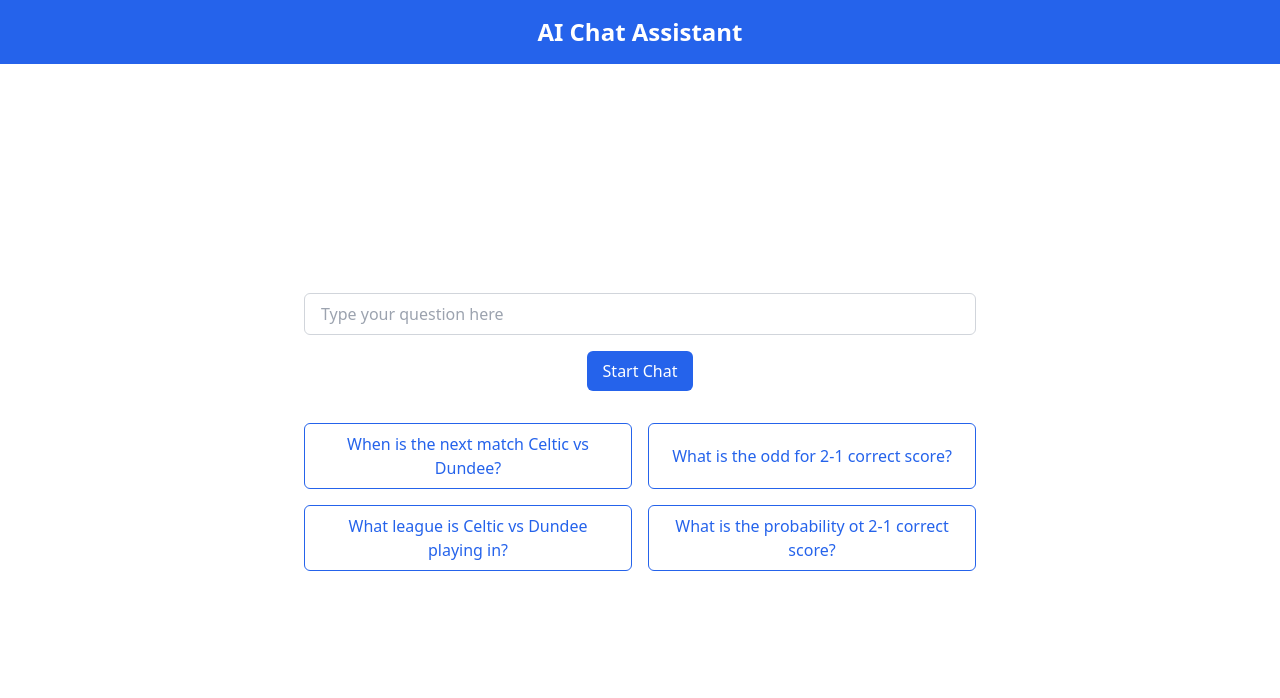
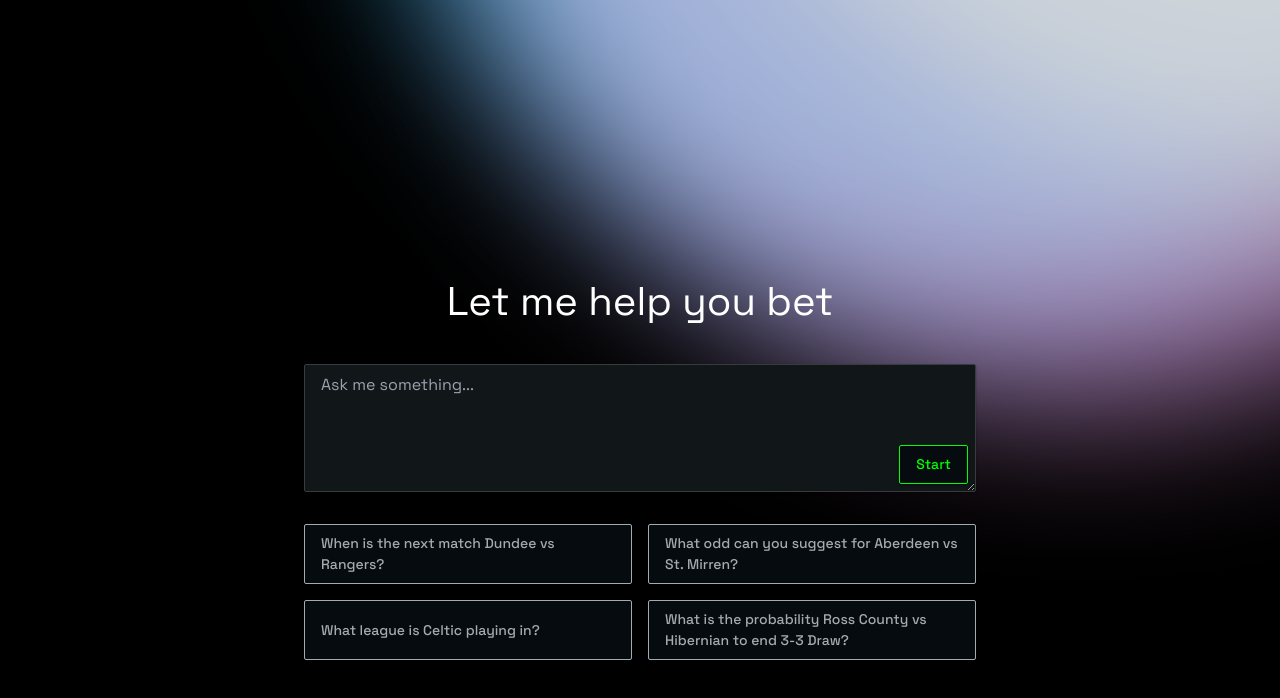
Before and after one commit to kmnviz/monkeymoney, a Next.js app: page /chat in a window 1280 px wide. Shown: the top 698 px of the page. Built offline with nearby package versions, Linux system fonts and the light colour scheme.

Commit message:
stylings

```diff
--- a/src/components/chat/ChatDialog.tsx
+++ b/src/components/chat/ChatDialog.tsx
@@ -17,14 +17,7 @@ export default function ChatDialog({ messages, onSendMessage }: ChatDialogProps)
   }, [messages]);
 
   return (
-    <div className="chat-dialog-wrapper flex flex-col h-full">
-      <div className="chat-dialog-background-wrapper">
-        <div className="circle-container">
-          <div className="circle" id="circle1"></div>
-          <div className="circle" id="circle2"></div>
-          <div className="circle" id="circle3"></div>
-        </div>
-      </div>
+    <div className="chat-dialog-wrapper flex flex-col h-screen">
       <div className="chat-dialog-content-wrapper flex-grow overflow-y-auto p-4">
         {messages.map((message) => (
           <Message key={message.id} {...message} />
--- a/src/components/chat/ChatInitializer.tsx
+++ b/src/components/chat/ChatInitializer.tsx
@@ -1,28 +1,39 @@
 import { useState } from 'react'
 import { Button } from '@/components/ui/Button';
 import { Input } from '@/components/ui/Input';
+import { Textarea } from '@/components/ui/Textarea';
 
 const predefinedQuestions = [
-  "When is the next match Celtic vs Dundee?",
-  "What is the odd for 2-1 correct score?",
-  "What league is Celtic vs Dundee playing in?",
-  "What is the probability ot 2-1 correct score?"
+  "When is the next match Dundee vs Rangers?",
+  "What odd can you suggest for Aberdeen vs St. Mirren?",
+  "What league is Celtic playing in?",
+  "What is the probability Ross County vs Hibernian to end 3-3 Draw?"
 ]
 
 export default function ChatInitializer({ onStart }: { onStart: (message: string) => void }) {
   const [input, setInput] = useState('')
 
   return (
-    <div className="flex flex-col items-center justify-center h-full p-4">
-      <Input
+    <div
+      className="chat-initializer-wrapper flex flex-col items-center justify-center h-full p-4 relative"
+    >
+      <h1 className="chat-initializer-title mb-8">Let me help you bet</h1>
+      <Textarea
         type="text"
-        placeholder="Type your question here"
+        placeholder="Ask me something..."
         value={input}
         onChange={(e) => setInput(e.target.value)}
-        className="w-full max-w-2xl mb-4"
+        className="w-full max-w-2xl h-32"
       />
-      <Button onClick={() => onStart(input)} className="mb-8">Start Chat</Button>
-      <div className="grid grid-cols-2 gap-4 w-full max-w-2xl">
+      <div className="w-full max-w-2xl relative">
+        <Button
+          onClick={() => onStart(input)}
+          className="chat-initializer-start-button"
+        >
+          Start
+        </Button>
+      </div>
+      <div className="grid grid-cols-2 gap-4 w-full max-w-2xl mt-8">
         {predefinedQuestions.map((question, index) => (
           <Button key={index} onClick={() => onStart(question)} variant="outline">
             {question}
--- a/src/components/chat/Message.tsx
+++ b/src/components/chat/Message.tsx
@@ -29,8 +29,8 @@ const TypewriterText = ({ text }) => {
 
 export default function Message({ user, timestamp, content }: MessageProps) {
   return (
-    <div className={`mb-4 text-left max-w-96`}>
-      <div className={`inline-block max-w-3/4 p-3 rounded-lg ${user === 'User' ? 'bg-blue-100' : 'bg-gray-100'}`}>
+    <div className={`message-wrapper mb-4 text-left max-w-96`}>
+      <div className={`inline-block max-w-3/4 p-3 rounded-sm message-content ${user === 'User' ? 'message-content-user' : 'message-content-ai'}`}>
         <p className="font-bold">{user}</p>
         <p className="text-sm text-gray-500">{moment(timestamp).format('MMM D, YYYY, h:mm:ss')}</p>
         {
--- a/src/components/chat/MessageInput.tsx
+++ b/src/components/chat/MessageInput.tsx
@@ -18,7 +18,7 @@ export default function MessageInput({ onSendMessage }: MessageInputProps) {
   }
 
   return (
-    <form onSubmit={handleSubmit} className="message-input-wrapper p-4 bg-gray-100">
+    <form onSubmit={handleSubmit} className="message-input-wrapper p-4">
       <div className="flex">
         <Input
           type="text"
--- a/src/components/ui/Button.tsx
+++ b/src/components/ui/Button.tsx
@@ -6,11 +6,13 @@ interface ButtonProps extends ButtonHTMLAttributes<HTMLButtonElement> {
 }
 
 export function Button({ variant = 'primary', className = '', ...props }: ButtonProps) {
-  const baseStyles = 'px-4 py-2 rounded-md font-medium focus:outline-none focus:ring-2 focus:ring-blue-500 focus:ring-opacity-50'
+  const baseStyles = 'chat-button px-4 py-2 rounded-sm font-medium focus:outline-none focus:ring-2 focus:ring-blue-500 focus:ring-opacity-50'
   const variantStyles = {
-    primary: 'bg-blue-600 text-white hover:bg-blue-700',
-    outline: 'bg-white text-blue-600 border border-blue-600 hover:bg-blue-50'
+    primary: 'chat-button-primary',
+    outline: 'chat-button-secondary'
   }
+
+  console.log('className: ', className);
 
   return (
     <button
--- a/src/components/ui/Input.tsx
+++ b/src/components/ui/Input.tsx
@@ -7,7 +7,7 @@ interface InputProps extends InputHTMLAttributes<HTMLInputElement> {
 export function Input({ className = '', ...props }: InputProps) {
   return (
     <input
-      className={`w-full px-4 py-2 text-gray-700 bg-white border border-gray-300 rounded-md focus:outline-none focus:ring-2 focus:ring-blue-500 focus:border-transparent ${className}`}
+      className={`w-full px-4 py-2 text-gray-700 bg-white border rounded-sm focus:outline-none focus:border-transparent ${className}`}
       {...props}
     />
   )
--- /dev/null
+++ b/src/components/ui/Textarea.tsx
@@ -0,0 +1,14 @@
+import React, { TextareaHTMLAttributes } from 'react'
+
+interface TextareaProps extends TextareaHTMLAttributes<HTMLTextAreaElement> {
+  className?: string
+}
+
+export function Textarea({ className = '', ...props }: TextareaProps) {
+  return (
+    <textarea
+      className={`w-full px-4 py-2 text-gray-700 bg-white border rounded-sm focus:outline-none focus:border-transparent ${className}`}
+      {...props}
+    />
+  )
+}
--- a/src/pages/chat/index.tsx
+++ b/src/pages/chat/index.tsx
@@ -1,10 +1,18 @@
 'use client';
 
-import { useEffect, useState } from 'react';
+import { useState } from 'react';
 import axios from 'axios';
 import Header from '@/components/chat/Header';
 import ChatInitializer from '@/components/chat/ChatInitializer';
 import ChatDialog from '@/components/chat/ChatDialog';
+import { Space_Grotesk } from 'next/font/google';
+
+const spaceGrotesk = Space_Grotesk({
+  subsets: ['latin'],
+  weight: ['400', '500', '600', '700'],
+  variable: '--font-space-grotesk',
+});
+
 
 export default function ChatApp() {
   const [chatStarted, setChatStarted] = useState(false)
@@ -21,20 +29,28 @@ export default function ChatApp() {
 
   const sendMessage = async (message) => {
     addMessage('User', message)
-    const response = await axios.post('/api/chat', { prompt: message});
+    const response = await axios.post('/api/chat', { prompt: message });
     addMessage('AI', response.data.message);
   }
 
   return (
-    <div className="flex flex-col h-screen">
-      <Header title="AI Chat Assistant" />
-      <main className="flex-grow overflow-hidden">
+    <div
+      className={`chat-wrapper flex flex-col h-full ${spaceGrotesk.variable}`}
+    >
+      <div className="chat-dialog-background-wrapper">
+        <div className="circle-container">
+          <div className="circle" id="circle1"></div>
+          <div className="circle" id="circle2"></div>
+          <div className="circle" id="circle3"></div>
+        </div>
+      </div>
+      <main className="chat-main flex-grow overflow-hidden">
         {!chatStarted ? (
-          <ChatInitializer onStart={startChat} />
+          <ChatInitializer onStart={startChat}/>
         ) : (
           <ChatDialog messages={messages} onSendMessage={(message) => {
             sendMessage(message)
-          }} />
+          }}/>
         )}
       </main>
     </div>
--- a/src/styles/globals.css
+++ b/src/styles/globals.css
@@ -219,3 +219,94 @@ h1 {
   font-size: calc(max(5vmin, 16pt));
   font-weight: 200;
 }
+
+.chat-wrapper {
+  font-family: var(--font-space-grotesk), sans-serif;
+  background-color: oklch(14.56% 0.0148 228.18);
+
+  .chat-main {
+    z-index: 10;
+  }
+
+  .chat-button {
+    border-width: 0.5px;
+    text-align: left;
+    font-size: 14px;
+  }
+
+  .chat-button-primary {
+    background-color: oklch(14.56% 0.0148 228.18);
+    border-color: oklch(84.56% 0.3355 144.53);
+    color: oklch(84.56% 0.3355 144.53);
+  }
+
+  .chat-button-secondary {
+    background-color: oklch(14.56% 0.0148 228.18);
+    border-color: oklch(73.68% 0.0099 228.18);
+    color: oklch(73.68% 0.0099 228.18);
+  }
+
+  .chat-button:hover {
+    background-color: oklch(19.56% 0.0099 228.18);
+    cursor: pointer;
+  }
+
+  .chat-button-primary:hover {
+    background-color: oklch(14.56% 0.0148 228.18);
+    border-color: oklch(85.44% 0.2195 144.53);
+    color: oklch(85.44% 0.2195 144.53);
+  }
+}
+
+.chat-dialog-header-wrapper {
+  h1 {
+    font-family: var(--font-space-grotesk), sans-serif;
+  }
+}
+
+.chat-initializer-wrapper, .chat-dialog-wrapper {
+  input, button, textarea {
+    box-shadow: rgba(0, 0, 0, 0.12) 0px 1px 3px, rgba(0, 0, 0, 0.24) 0px 1px 2px;
+    font-family: var(--font-space-grotesk), sans-serif;
+  }
+
+  input, textarea {
+    background-color: oklch(19.56% 0.0099 228.18);
+    border-color: oklch(35.44% 0.0049 228.18);
+    color: #fff;
+  }
+
+  input:focus, textarea:focus {
+    border-color: oklch(73.68% 0.0099 228.18);
+  }
+}
+
+.chat-initializer-wrapper {
+  margin-top: 256px;
+
+  .chat-initializer-title {
+    color: #fff;
+  }
+
+  .chat-initializer-start-button {
+    position: absolute;
+    bottom: 8px;
+    right: 8px;
+  }
+}
+
+.message-wrapper {
+  .message-content-user {
+    background-color: oklch(14.56% 0.0148 228.18 / 55.95%);
+    border-color: oklch(73.68% 0.0099 228.18);
+    color: #fff;
+    border-width: 0.5px;
+  }
+
+  .message-content-ai {
+    background-color: oklch(14.56% 0.0148 228.18 / 55.95%);
+    border-color: oklch(84.56% 0.3355 144.53);
+    color: #fff;
+    border-width: 0.5px;
+  }
+}
```
